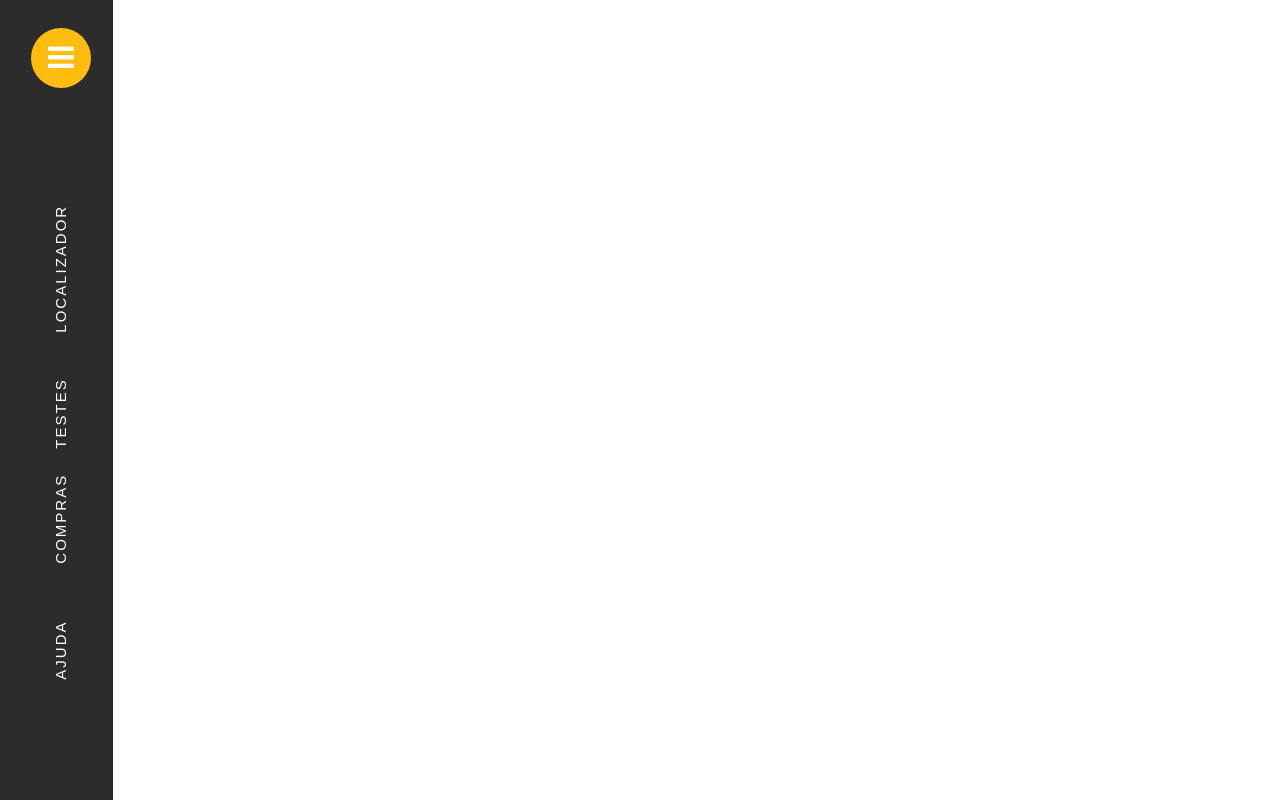
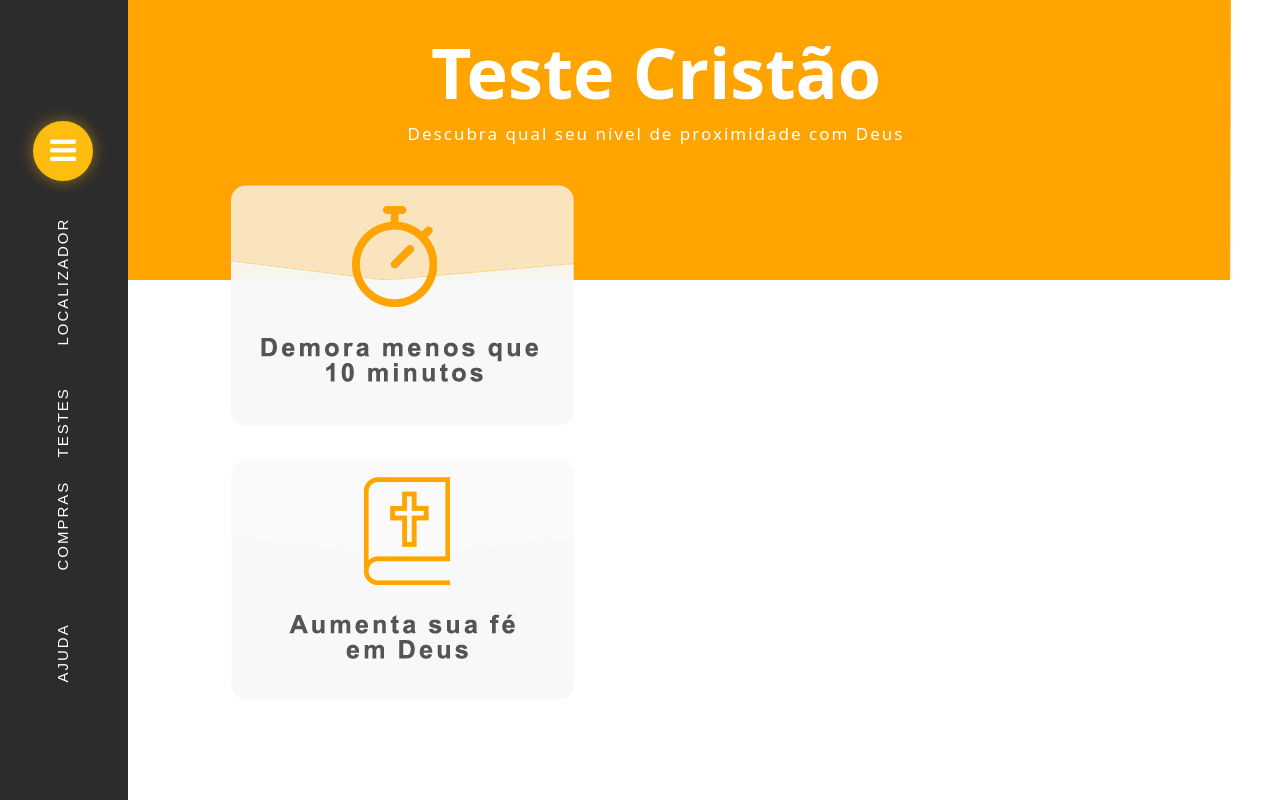
Before and after one commit to Buscafe/Frontend, a PHP site: page /HTML/testes.html in a window 1280 px wide. Run offline with PHP 8.4, Linux system fonts and the light colour scheme.

Commit message:
Alteraões
Alterei o estilo do Navbar, fiz ele com as colunas e linhas.
Adicionei parte da página "Testes".
Adicionei parte da página "Localizador.

```diff
--- a/CSS/navbar.css
+++ b/CSS/navbar.css
@@ -2,12 +2,19 @@
 @import url('https://fonts.googleapis.com/css2?family=Roboto:ital,wght@0,100;0,300;0,400;0,500;0,700;0,900;1,100;1,300;1,400;1,500;1,900&display=swap');
 
 /* Estilização NAVBAR */
+.container{
+    margin: 0;
+    padding: 0;
+}
+.row{
+    margin: 0;
+    padding: 0;
+}
 .navbar {
     background-color: #2D2C2C;
     width: 10%;
     height: 100%;
     position: fixed;
-    margin: 0 -15px;
 }
 .text-navbar a{
     list-style-type: none;
@@ -20,22 +27,28 @@
     transform: rotate(-90deg);
     font-size: 15px;
     letter-spacing: 2px;
-    padding: 15px 0 78px 0;
+    margin: 0 0 90px 0;
     transition: 0.5s;
 }
+#ajuda{
+    margin-bottom: 20%;
+}
 #loc{
-    margin-top: 100px;
+    margin-top: 10%;
 }
 .text-navbar li:hover{
     color: #FFBE0F;
     transition: 0.3s;
 }
 .content{
-    padding-left: 180px;
+    padding-left: 160px;
     padding-top: 20px;
 }
 
 /* Menu Hamburguer */
+.menu{
+    margin: 0 14% 100% 14%;
+}
 .menu i {
     background-color: #FFBE0F;
     position: fixed;
@@ -44,23 +57,17 @@
     height: 60px;
     border-radius: 60px;
     padding: 14px 17px;
-    margin: 20px 34px;
+
     cursor: pointer;
     font-size: 30px;
     color: #FFF;
+    box-shadow: 0px 0px 15px #ffbf0f79;
     transition: 0.5s;
 }
 .menu i:hover{
     color: #FFBE0F;
     background-color: #ffbf0f00;
     border: 3px solid #FFBE0F;
-    padding: 11px 14px;
+    padding: 12px 15px;
     transition: 0.5s;
 }
-.menu i:active{
-    color: #ffffff;
-    background-color: #ffbf0f00;
-    border: 3px solid #ffffff;
-    padding: 11px 14px;
-    transition: 0.5s;
-}
--- a/CSS/testes.css
+++ b/CSS/testes.css
@@ -0,0 +1,33 @@
+.content{
+    padding-left: 6.3%;
+    padding-top: 0;
+}
+.fundo{
+    width: 100.95%;
+    height: 280px;
+    background-image: url('../Assets/Testes/fundo.png');
+    background-repeat: no-repeat;
+    background-size: cover;
+    background-position: center;
+}
+#box-1, #box-2{
+    width: 343px;
+    height: 241px;
+    margin: 33px 150px 0 150px;
+}
+.conteudo h1 {
+    color: #FFF;
+    text-align: center;
+    padding: 30px 0 0 0;
+    font-size: 70px;
+    font-weight: bold;
+}
+.conteudo h1:after{
+    content: "Descubra qual seu nível de proximidade com Deus";
+    color: #FFF;
+    display: block;
+    font-size: 17px;
+    font-weight: lighter;
+    letter-spacing: 2px;
+    margin: 10px 0 0 0;
+}
--- a/HTML/testes.html
+++ b/HTML/testes.html
@@ -5,22 +5,26 @@
         <meta http-equiv="X-UA-Compatible" content="IE=edge">
         <meta name="viewport" content="width=device-width, initial-scale=1.0">
         <title>Buscafé</title>
+        <!-- Favicon -->
+        <link rel="shortcut icon" href="../Assets/Logos/Logo buscafe amerelo/logo buscafe 72x72.png" type="image/x-icon">
         <!-- Menu Hambuger -->
         <link rel="stylesheet" href="https://cdnjs.cloudflare.com/ajax/libs/font-awesome/4.7.0/css/font-awesome.min.css">
         <!-- Link Boostrap -->
         <link rel="stylesheet" href="../Tecnologias/Boostrap/css/bootstrap.css">
         <link rel="stylesheet" href="../CSS/navbar.css">
+        <link rel="stylesheet" href="../CSS/testes.css">
         <!-- Link Jquery -->
         <script src="../Tecnologias/Jquery/jquery-3.6.0.min.js"></script>
     </head>
     <body>
         <!-- Navbar Vertical -->
-        <nav class="navbar align-items-stretch container">
+        <nav class="navbar container">
+            <div class="row">
                 <div class="menu">
                     <i class="fa fa-bars"></i>
                 </div>
-            <ul class="text-navbar">
-                <a href="../index.html">
+                <ul class="text-navbar col-10">
+                    <a  href="../index.html">
                         <li id="loc"> Localizador </li>
                     </a>
                     <a href="./testes.html">
@@ -30,11 +34,11 @@
                         <li> Compras </li>
                     </a>
                     <a href="./ajuda.html">
-                    <li> Ajuda </li>
+                        <li id="ajuda"> Ajuda </li>
                     </a>
                 </ul>
+            </div>
         </nav>
-
         <!--
             ==================================
             ===========  ATENÇÃO  ============
@@ -43,10 +47,17 @@
         -->
 
         <div class="content">
-
+            <div class="conteudo container">
+                <!-- Background -->
+                <div class="fundo">
+                    <h1 id="titulo">Teste Cristão</h1>
+                    <img class="col-3" id="box-1" src="../Assets/Testes/Box-1.png" alt="Caixa de informações sobre a duração do teste">
+                    <img class="col-3" id="box-2" src="../Assets/Testes/Box-2.png" alt="Caixa de informações sobre a duração do teste">
+                </div>
+            </div>
         </div>
 
         <!-- Link Boostrap -->
-        <script src="../Tecnologias/Boostrap/js/bootstrap.js"></script>
+        <script src="./Tecnologias/Boostrap/js/bootstrap.js"></script>
     </body>
 </html>
```
Also changed, not shown: CSS/localizador.css (added, +20 -0 lines), HTML/ajuda.html (+6 -4 lines), HTML/compras.html (+6 -4 lines), JS/localizador.js (added, +62 -0 lines), index.html (+19 -9 lines), Assets/Testes/Box-1.png (added), Assets/Testes/Box-2.png (added), Assets/Testes/fundo.png (added). Lines whose indentation alone changed are shown as unchanged.
